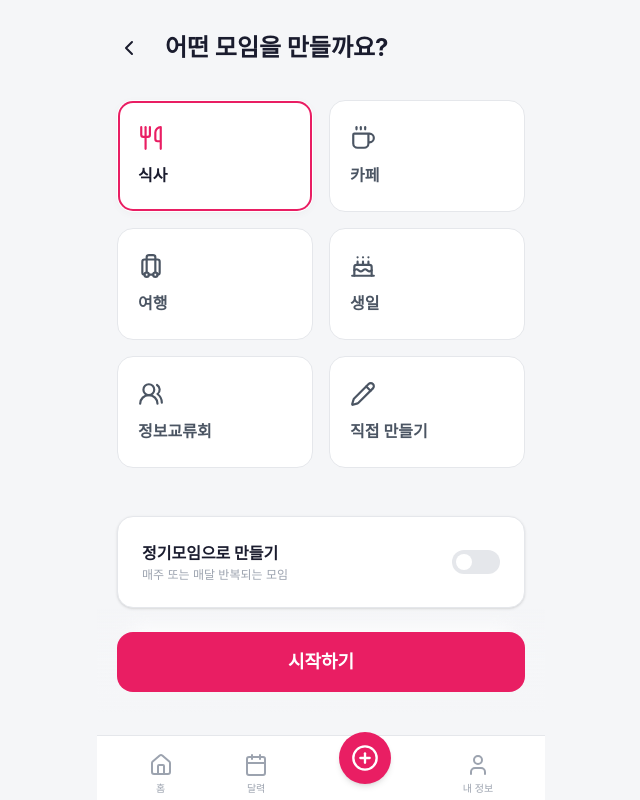
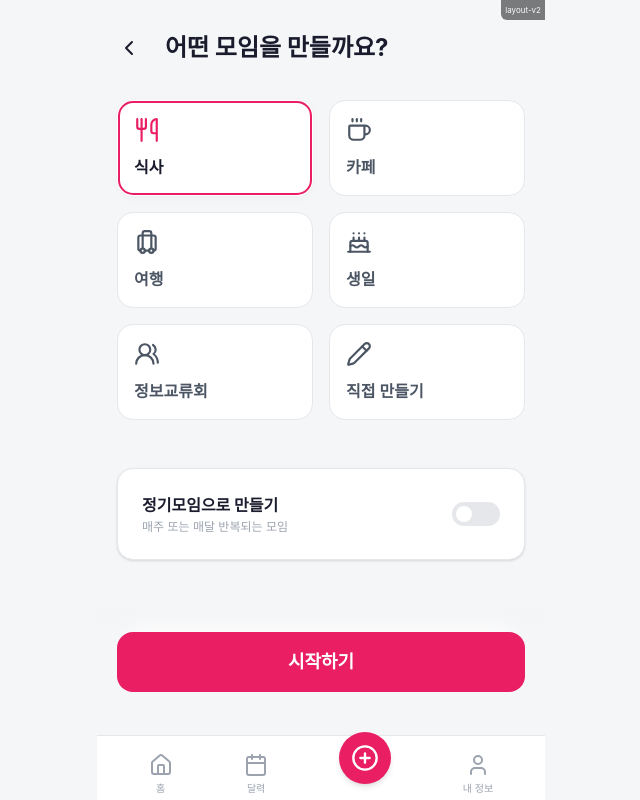
Before and after one commit to urangsu/When_We_Meet, a React (Vite) app: page /app in a window 1280 px wide. Both pictures are taken after a click on the button "새 초대장 만들기". Shown: the whole page, without its empty margins (319-959 px from the left). Built offline with nearby package versions, Linux system fonts and the light colour scheme.

Commit message:
feat: Adjust component padding and sizes
Refactors several components to use more consistent and slightly reduced padding/sizing. This improves visual density and aligns with recent design updates for a cleaner interface.

```diff
--- a/src/components/layout/ScreenShell.tsx
+++ b/src/components/layout/ScreenShell.tsx
@@ -14,7 +14,7 @@ export const ScreenShell: React.FC<ScreenShellProps> = ({
   hasBottomCTA = false,
 }) => {
   // calculate pb depending on layout
-  let pbClass = 'pb-safe-bottom';
+  let pbClass = 'pb-8'; // fallback padding
 
   if (withBottomNav && hasBottomCTA) {
     pbClass = 'pb-[160px]'; // approximated height for CTA + Nav
@@ -32,6 +32,7 @@ export const ScreenShell: React.FC<ScreenShellProps> = ({
         ${className}
       `}
     >
+      <div className="absolute top-0 right-0 p-1 text-[8px] bg-black text-white z-50 rounded-bl-md opacity-50 pointer-events-none">layout-v2</div>
       {children}
     </div>
   );
--- a/src/screens/host/CategoryScreen.tsx
+++ b/src/screens/host/CategoryScreen.tsx
@@ -24,7 +24,7 @@ export const CategoryScreen = () => {
             key={cat.id}
             onClick={() => setSelected(cat.id)}
             className={`
-              flex flex-col gap-3 p-5 rounded-2xl border text-left transition-all h-28 justify-center
+              flex flex-col gap-3 p-4 rounded-2xl border text-left transition-all h-24 justify-center
               ${selected === cat.id ? 'border-transparent bg-white ring-2 ring-inset ring-rose text-rose shadow-warm' : 'border-ink-line bg-white text-ink-muted'}
             `}
           >
--- a/src/screens/host/ThemeScreen.tsx
+++ b/src/screens/host/ThemeScreen.tsx
@@ -26,7 +26,7 @@ export const ThemeScreen = () => {
             whileTap={{ scale: 0.96 }}
             onClick={() => setSelected(theme.id)}
             className={`
-              relative min-w-[96px] h-[104px] rounded-2xl border p-4 text-left transition-all bg-white shrink-0
+              relative min-w-[88px] h-[104px] rounded-2xl border p-4 text-left transition-all bg-white shrink-0
               ${selected === theme.id ? 'border-rose shadow-sm text-rose-deep' : 'border-ink-line text-ink hover:border-ink/30'}
             `}
           >
```
